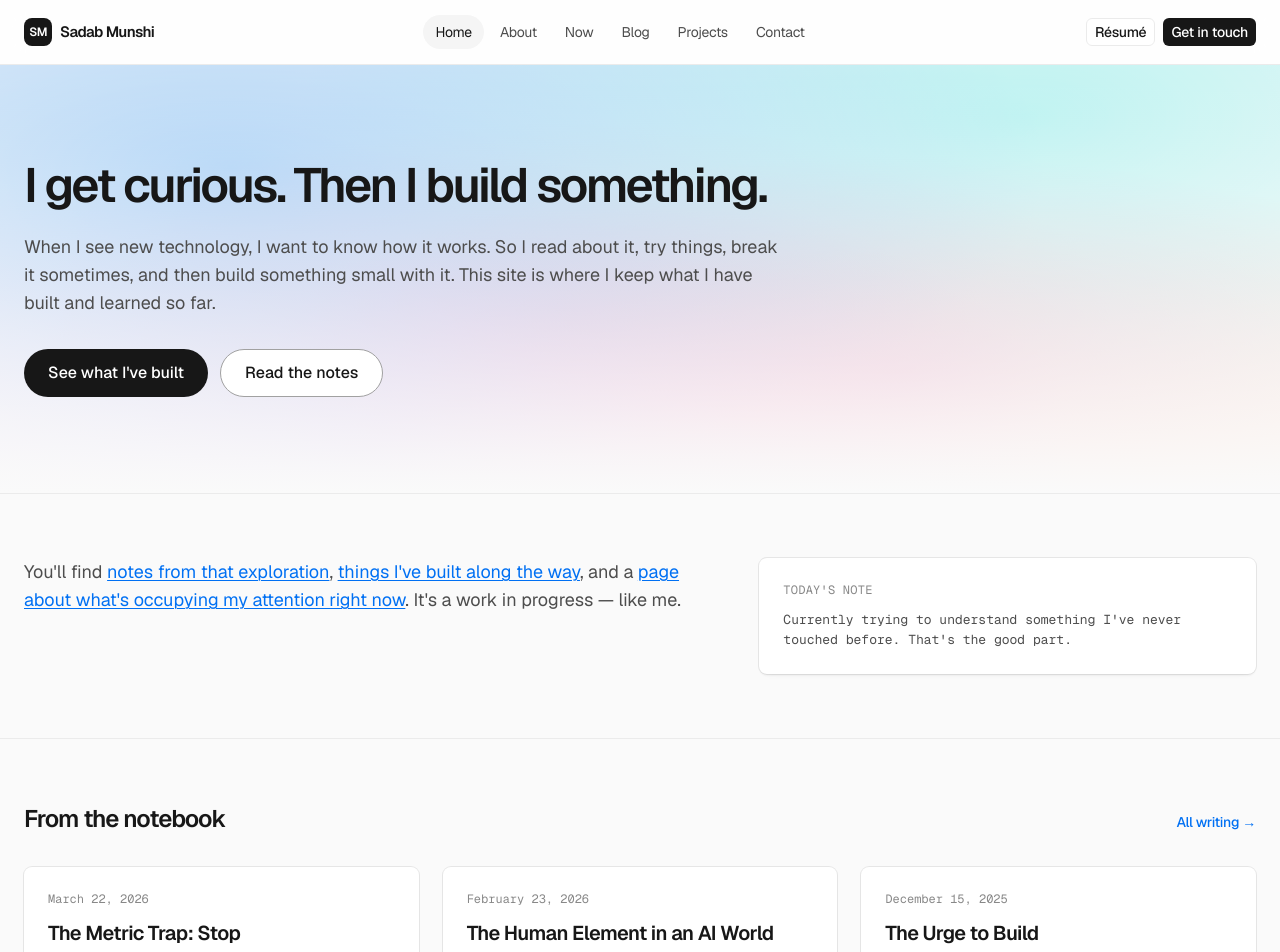
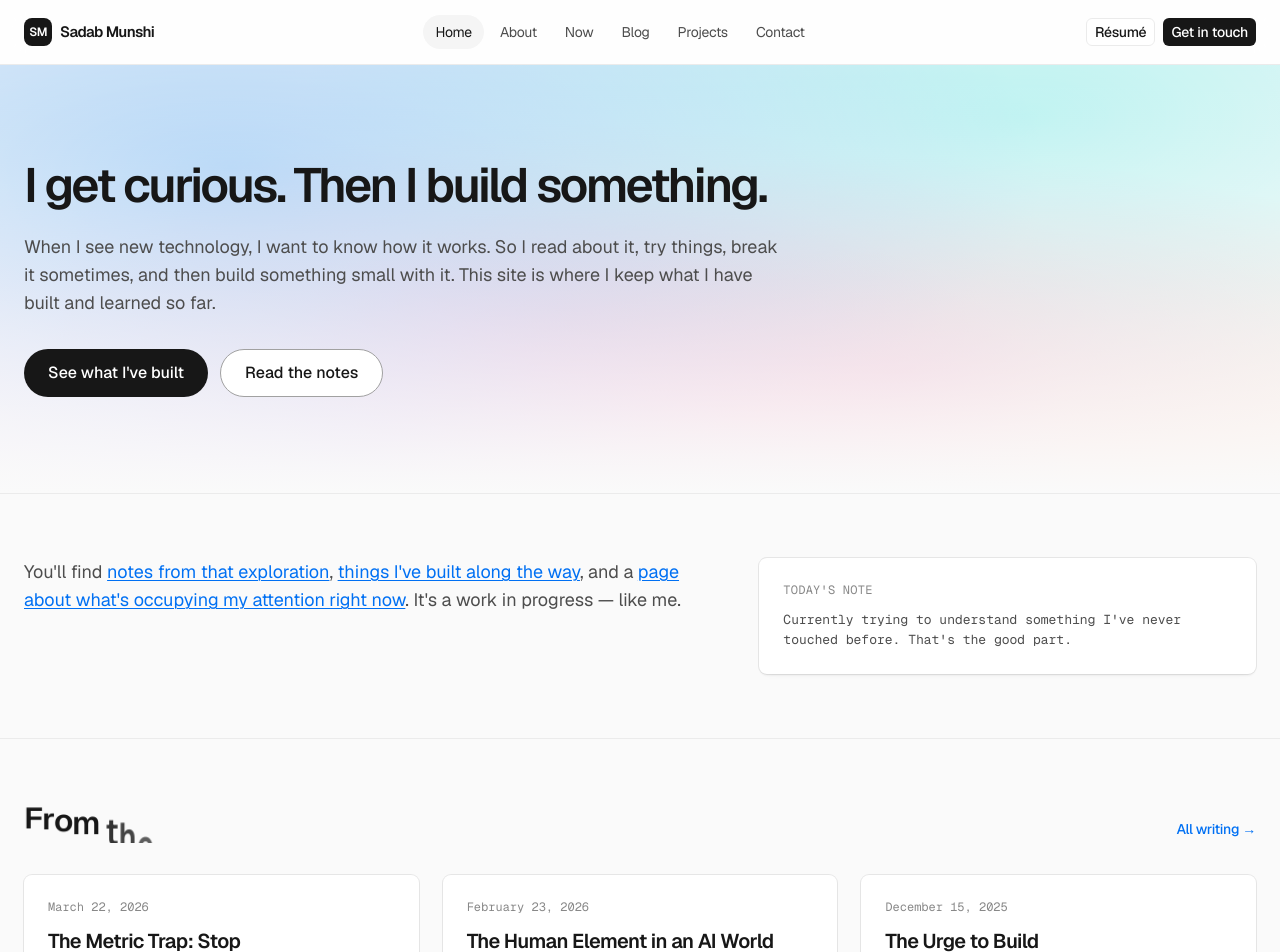
Before and after one commit to fortestbysadab/NextSadabsite, a Next.js app: page / in a window 1280 px wide. Shown: the top 952 px of the page. Built offline with nearby package versions, Linux system fonts and the light colour scheme.

Commit message:
Integrate ScrollFloat (React Bits) GSAP component; use it for home 'From the notebook' heading

```diff
--- a/package.json
+++ b/package.json
@@ -10,6 +10,7 @@
   },
   "dependencies": {
     "geist": "^1.3.1",
+    "gsap": "^3.15.0",
     "next": "14.2.5",
     "react": "^18.3.1",
     "react-dom": "^18.3.1",
--- a/src/app/page.tsx
+++ b/src/app/page.tsx
@@ -1,5 +1,6 @@
 import Link from "next/link";
 import MeshHero from "@/components/MeshHero";
+import ScrollFloat from "@/components/ScrollFloat";
 import { getAllPosts } from "@/lib/posts";
 import { formatDateLong } from "@/lib/utils";
 
@@ -72,7 +73,17 @@ export default function HomePage() {
       <section className="border-t border-hairline bg-canvas-soft">
         <div className="container-page py-4xl">
           <div className="mb-xl flex items-baseline justify-between">
-            <h2 className="text-display-md text-ink">From the notebook</h2>
+            <ScrollFloat
+              containerClassName="text-ink"
+              textClassName="!text-[24px] md:!text-[32px] text-ink"
+              animationDuration={1}
+              ease="back.inOut(2)"
+              scrollStart="center bottom+=50%"
+              scrollEnd="bottom bottom-=40%"
+              stagger={0.03}
+            >
+              From the notebook
+            </ScrollFloat>
             <Link
               href="/blog"
               className="text-body-sm font-medium text-link transition-colors hover:text-link-deep"
--- /dev/null
+++ b/src/components/ScrollFloat.css
@@ -0,0 +1,25 @@
+.scroll-float {
+  overflow: hidden;
+  margin: 0;
+}
+
+.scroll-float-text {
+  display: inline-block;
+  /* Sized for the design system; override with textClassName as needed. */
+  font-size: clamp(1.75rem, 5vw, 3rem);
+  font-weight: 600;
+  letter-spacing: -1.28px;
+  line-height: 1.25;
+}
+
+.char {
+  display: inline-block;
+}
+
+/* Respect reduced-motion: characters stay visible & in place. */
+@media (prefers-reduced-motion: reduce) {
+  .char {
+    opacity: 1 !important;
+    transform: none !important;
+  }
+}
--- /dev/null
+++ b/src/components/ScrollFloat.tsx
@@ -0,0 +1,106 @@
+"use client";
+
+import { useEffect, useMemo, useRef, type ReactNode, type RefObject } from "react";
+import { gsap } from "gsap";
+import { ScrollTrigger } from "gsap/ScrollTrigger";
+import "./ScrollFloat.css";
+
+gsap.registerPlugin(ScrollTrigger);
+
+type ScrollFloatProps = {
+  /** Content to animate. If a string, it is split into individual characters. */
+  children: ReactNode;
+  /** Optional ref to the scroll container. Defaults to window. */
+  scrollContainerRef?: RefObject<HTMLElement>;
+  /** Additional classes for the container (<h2>) element. */
+  containerClassName?: string;
+  /** Additional classes for the inner text span. */
+  textClassName?: string;
+  /** Duration (seconds) of the animation. */
+  animationDuration?: number;
+  /** GSAP easing function. */
+  ease?: string;
+  /** ScrollTrigger start position. */
+  scrollStart?: string;
+  /** ScrollTrigger end position. */
+  scrollEnd?: string;
+  /** Delay between each character's animation. */
+  stagger?: number;
+};
+
+const ScrollFloat = ({
+  children,
+  scrollContainerRef,
+  containerClassName = "",
+  textClassName = "",
+  animationDuration = 1,
+  ease = "back.inOut(2)",
+  scrollStart = "center bottom+=50%",
+  scrollEnd = "bottom bottom-=40%",
+  stagger = 0.03,
+}: ScrollFloatProps) => {
+  const containerRef = useRef<HTMLHeadingElement>(null);
+
+  const splitText = useMemo(() => {
+    const text = typeof children === "string" ? children : "";
+    return text.split("").map((char, index) => (
+      <span className="char" key={index}>
+        {char === " " ? "\u00A0" : char}
+      </span>
+    ));
+  }, [children]);
+
+  useEffect(() => {
+    const el = containerRef.current;
+    if (!el) return;
+
+    const scroller =
+      scrollContainerRef && scrollContainerRef.current
+        ? scrollContainerRef.current
+        : window;
+
+    const charElements = el.querySelectorAll(".char");
+
+    const tween = gsap.fromTo(
+      charElements,
+      {
+        willChange: "opacity, transform",
+        opacity: 0,
+        yPercent: 120,
+        scaleY: 2.3,
+        scaleX: 0.7,
+        transformOrigin: "50% 0%",
+      },
+      {
+        duration: animationDuration,
+        ease,
+        opacity: 1,
+        yPercent: 0,
+        scaleY: 1,
+        scaleX: 1,
+        stagger,
+        scrollTrigger: {
+          trigger: el,
+          scroller,
+          start: scrollStart,
+          end: scrollEnd,
+          scrub: true,
+        },
+      }
+    );
+
+    // Clean up the ScrollTrigger instance when props change / unmount.
+    return () => {
+      tween.scrollTrigger?.kill();
+      tween.kill();
+    };
+  }, [scrollContainerRef, animationDuration, ease, scrollStart, scrollEnd, stagger]);
+
+  return (
+    <h2 ref={containerRef} className={`scroll-float ${containerClassName}`}>
+      <span className={`scroll-float-text ${textClassName}`}>{splitText}</span>
+    </h2>
+  );
+};
+
+export default ScrollFloat;
```
Also changed, not shown: 1 other file (tests, documents, lock files or other folders).
